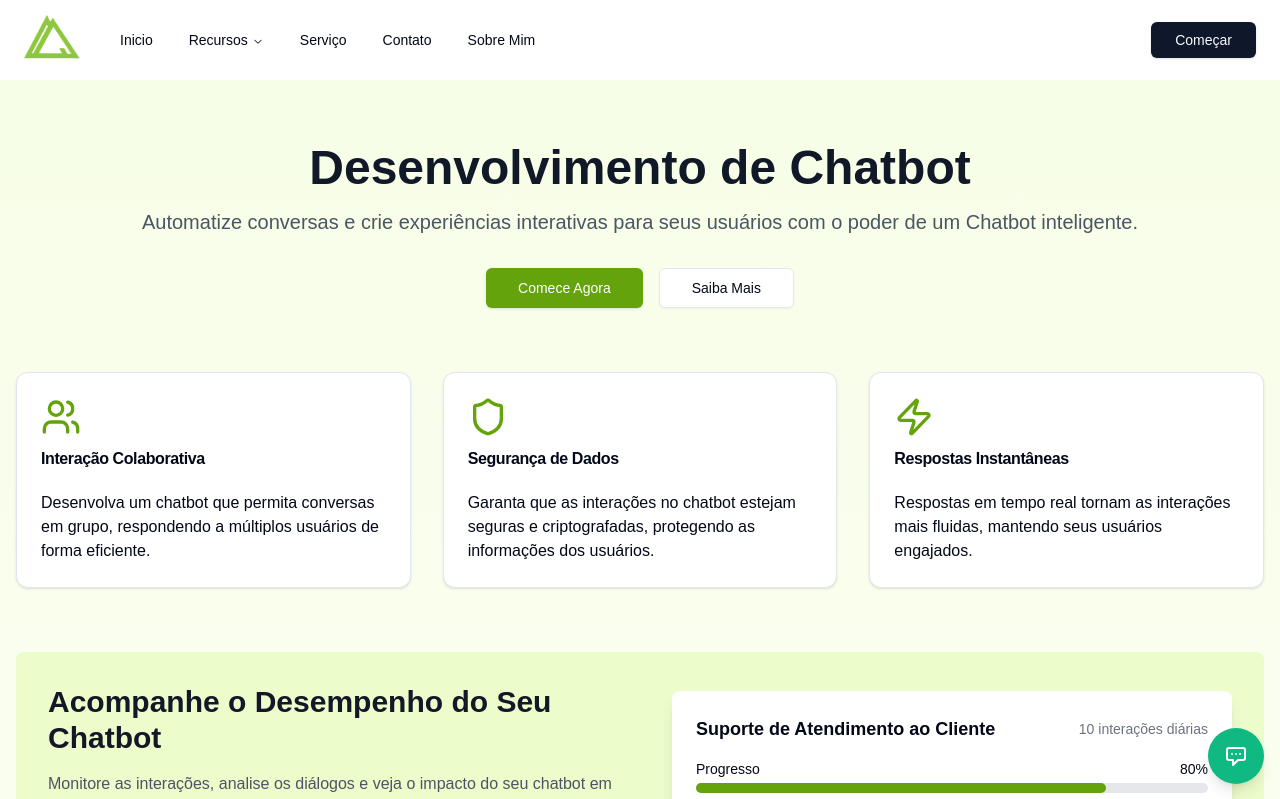
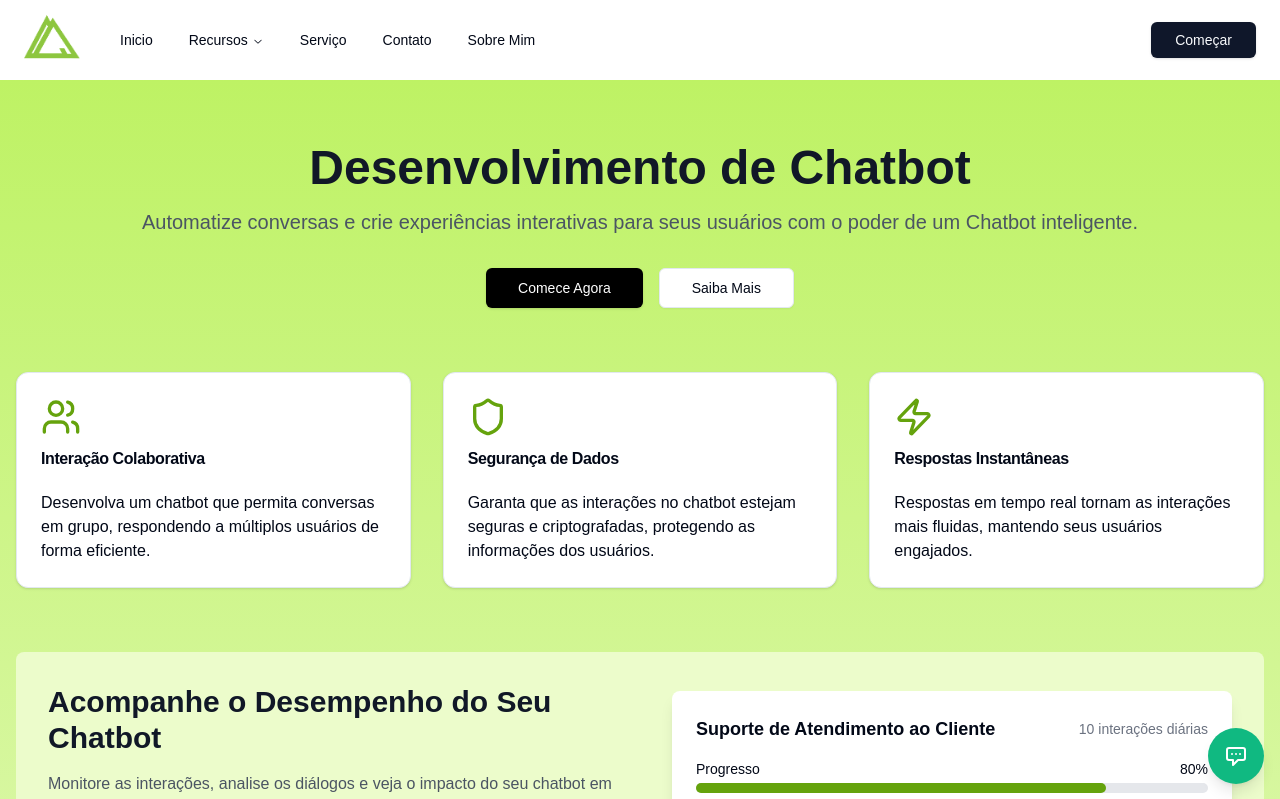
Before and after one commit to Elnata1nt/Holodeck.development, a Next.js app: page /pagechat in a window 1280 px wide. Shown: the top 799 px of the page. Built offline with nearby package versions, Linux system fonts and the light colour scheme.

Commit message:
Creando uma pagina de ChatBoot

```diff
--- a/src/components/pagechat/_components/pagechat.tsx
+++ b/src/components/pagechat/_components/pagechat.tsx
@@ -6,7 +6,7 @@
 
 export default function PageChatsection() {
   return (
-    <div className="min-h-screen bg-gradient-to-b from-lime-50 to-white">
+    <div className="min-h-screen bg-gradient-to-b from-lime-300 to-white">
       <main className="container mx-auto px-4 py-16">
         <div className="text-center mb-16">
           <h1 className="text-3xl md:text-5xl font-extrabold text-gray-900 mb-4">
@@ -16,7 +16,7 @@
             Automatize conversas e crie experiências interativas para seus usuários com o poder de um Chatbot inteligente.
           </p>
           <div className="flex flex-col sm:flex-row justify-center space-y-4 sm:space-y-0 sm:space-x-4">
-            <Button size="lg" className="bg-lime-600 hover:bg-lime-700 text-white">
+            <Button size="lg" className="bg-black hover:bg-slate-800 text-white">
               Comece Agora
             </Button>
             <Button size="lg" variant="outline">
```
